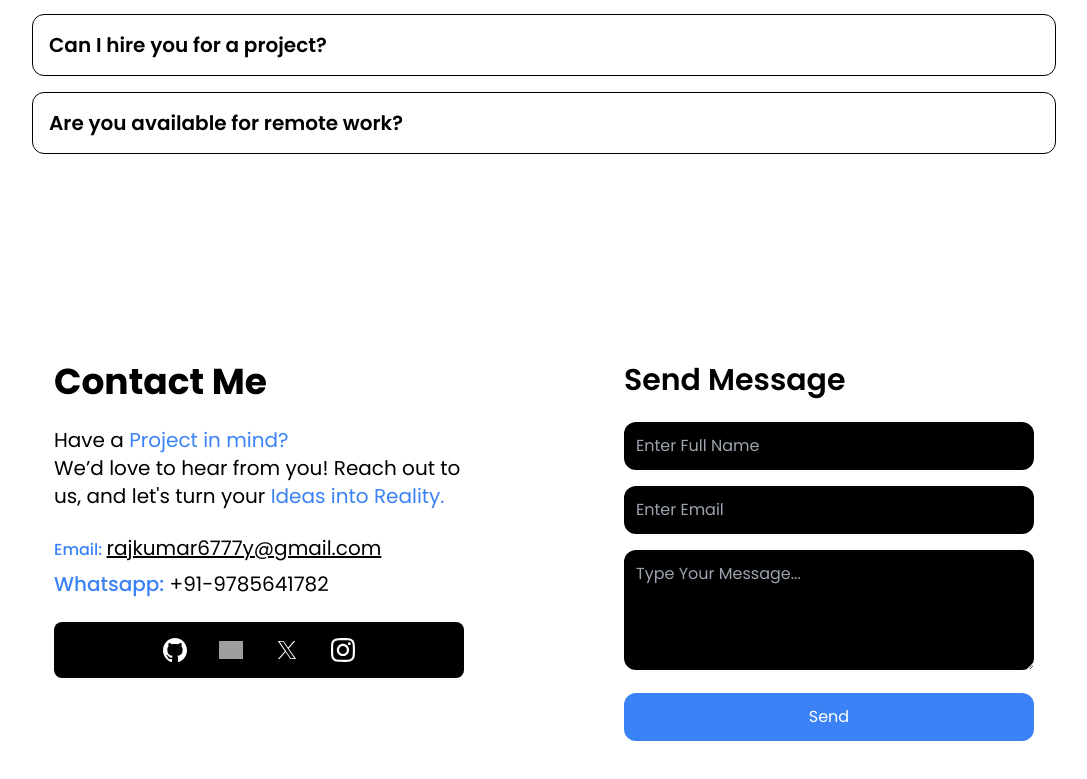
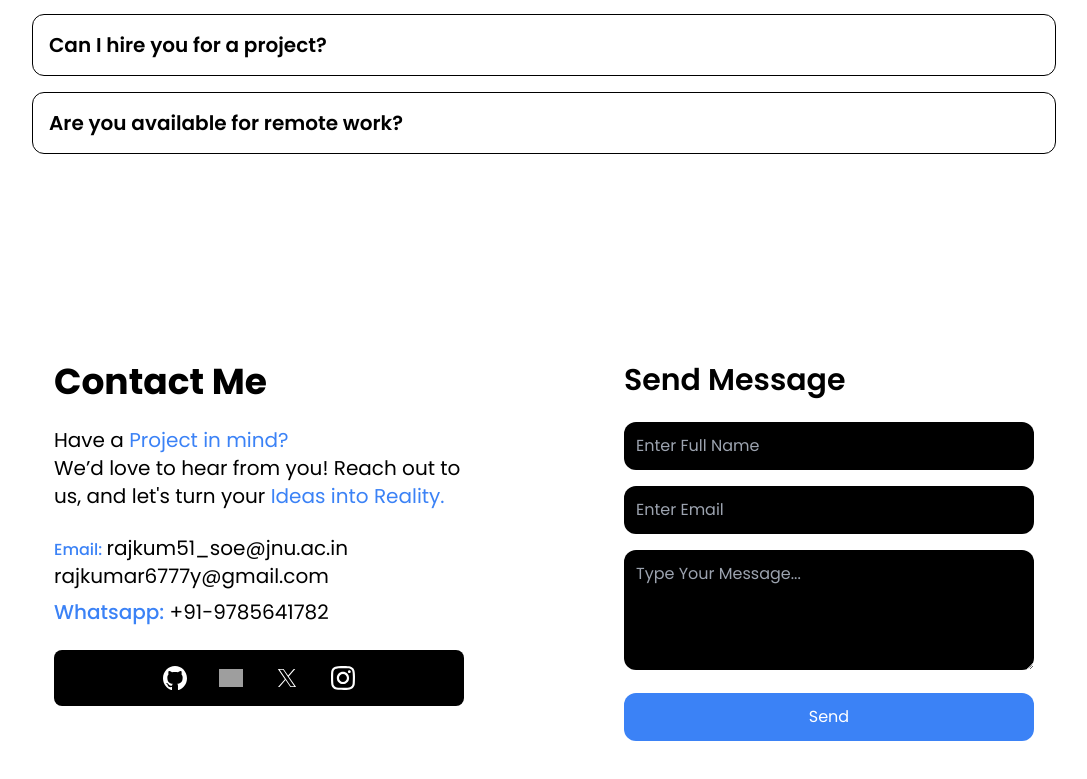
Before and after one commit to Rajkumaryogi/yogi_portfolio, a React (Create React App) app: page / in a window 1280 px wide. Shown: the part 4582-5361 px from the top of the page, without its empty margins (96-1183 px from the left). Built offline with nearby package versions, Linux system fonts and the light colour scheme; grey boxes are pictures that could not be loaded.

Commit message:
CV link Update

```diff
--- a/src/components/AboutPage.jsx
+++ b/src/components/AboutPage.jsx
@@ -30,7 +30,7 @@ function AboutPage() {
           </p>
           <div className="flex justify-center items-center sm:inline">
             <a
-              href="https://drive.google.com/file/d/1nj2PGzdATWy57ENjRSebpX2_wCFI11i9/view?usp=sharing"
+              href="https://docs.google.com/document/d/1y89-dms9A_yrdGTGdYxlhec5QoLTcgZS5zvrDhIDQ9s/edit?usp=sharing"
               target="_blank"
               rel="noreferrer"
               className=""
--- a/src/components/Footer.jsx
+++ b/src/components/Footer.jsx
@@ -21,8 +21,9 @@ function Footer() {
               <span className="text-blue-500 font-medium">Email:</span>{" "}
               <a
                 href="mailto:rajkumar6777y@gmail.com"
-                className="underline text-xl cursor-pointer"
+                className="text-xl cursor-pointer"
               >
+                rajkum51_soe@jnu.ac.in
                 rajkumar6777y@gmail.com
               </a>
             </p>
--- a/src/components/Intro.jsx
+++ b/src/components/Intro.jsx
@@ -49,7 +49,7 @@ function Intro() {
           </div>
           <div className="bg-blue-500">
             <a
-              href="https://drive.google.com/file/d/1nj2PGzdATWy57ENjRSebpX2_wCFI11i9/view?usp=sharing"
+              href="https://docs.google.com/document/d/1y89-dms9A_yrdGTGdYxlhec5QoLTcgZS5zvrDhIDQ9s/edit?usp=sharing"
               target="_blank"
               rel="noreferrer"
             >
```
